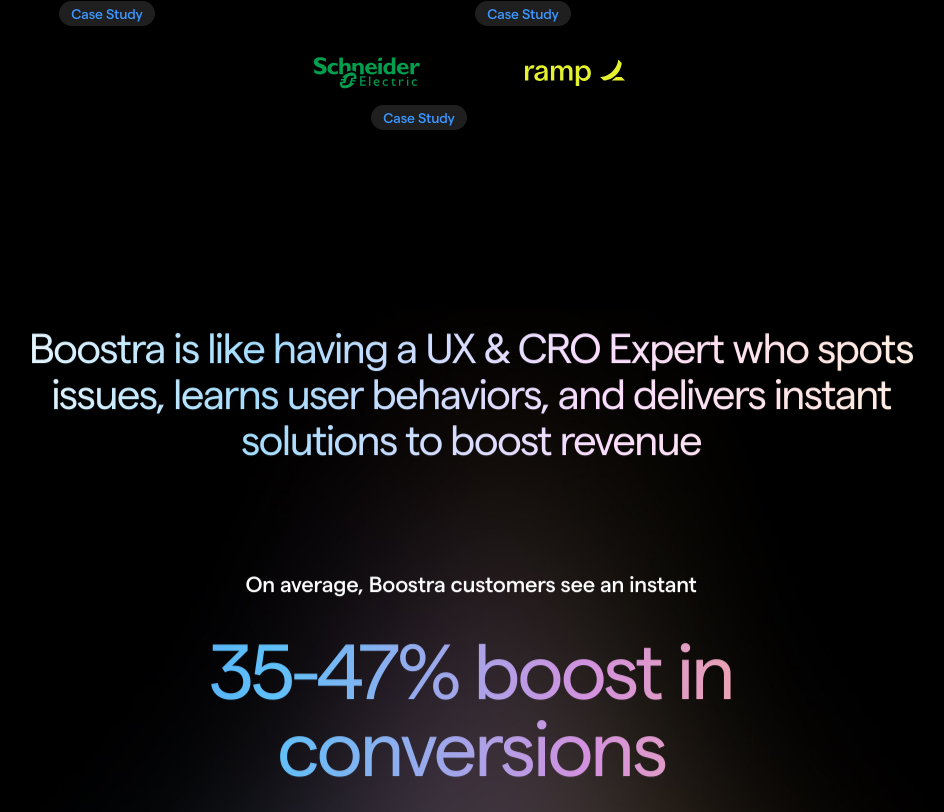
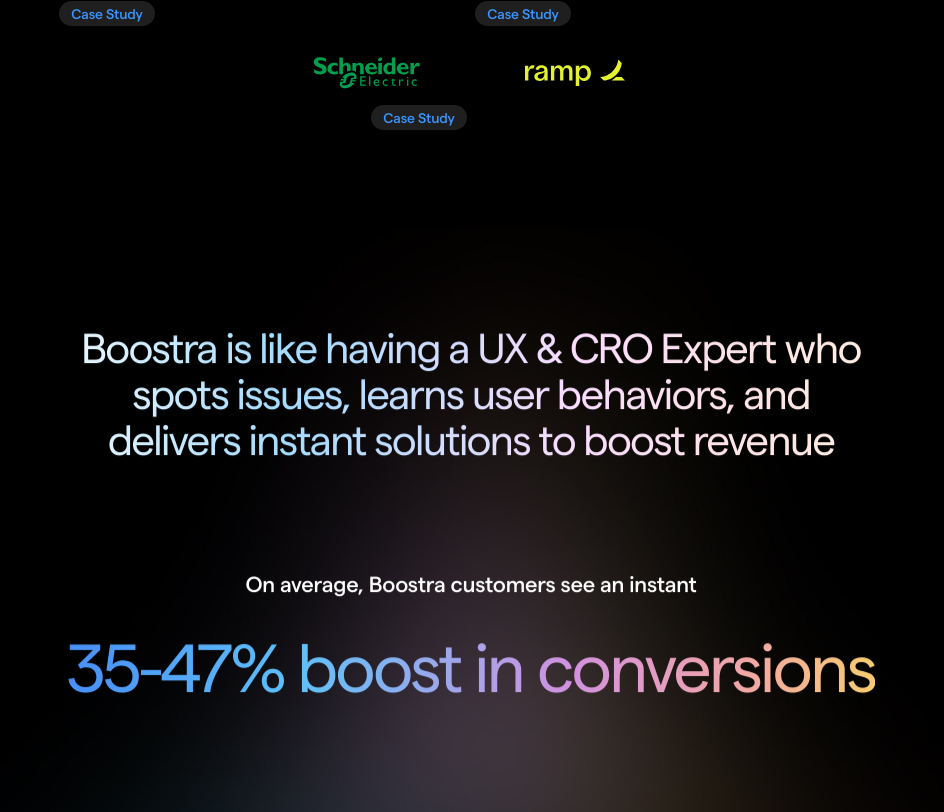
Before and after one commit to Alexander242424/boostra-marketing, a Next.js app: page / in a window 1280 px wide. Shown: the part 1028-1840 px from the top of the page, without its empty margins (169-1113 px from the left). Built offline with nearby package versions, Linux system fonts and the light colour scheme; no server answers.

Commit message:
Update layout styles in page, MarketingCardsSections, and TextBlock components for improved responsiveness and consistency.

```diff
--- a/src/app/page.tsx
+++ b/src/app/page.tsx
@@ -19,7 +19,7 @@ export default function RootPage() {
 
   return (
     <>
-      <div className="w-full h-full flex flex-col px-4 md:px-10 max-w-[1320px] mx-auto overflow-hidden">
+      <div className="w-full h-full flex flex-col px-4 md:px-10 max-w-[1320px] mx-auto not-md:overflow-hidden">
         <HeroSections />
         <BrandSections />
         <div id="solution">
--- a/src/components/MarketingCardsSections.tsx
+++ b/src/components/MarketingCardsSections.tsx
@@ -38,7 +38,7 @@ const marketingCards = [
 
 export default function MarketingCardsSections() {
   return (
-    <div className="grid grid-cols-1 lg:grid-cols-2 gap-0 lg:border-t-[1px] not-lg:border-b-[1px] border-[#242424] lg:mt-[53px]">
+    <div className="grid grid-cols-1 lg:grid-cols-2 gap-0 lg:border-t-[1px] lg:border-b-[1px] border-[#242424] lg:mt-[53px]">
       {/* Cards */}
       {marketingCards.map((card, index) => (
         <div
--- a/src/components/TextBlock.tsx
+++ b/src/components/TextBlock.tsx
@@ -16,7 +16,7 @@ export default function TextBlock() {
       }}
     >
       <AnimateOnScrollGroup
-        className="flex flex-col gap-[64px] lg:gap-[106px] pt-[48px] pb-[96px] md:py-[128px] lg:pt-[176px] lg:pb-[248px] lg:max-w-[1000px] mx-auto"
+        className="flex flex-col gap-[64px] lg:gap-[106px] pt-[48px] pb-[96px] md:py-[128px] lg:pt-[176px] lg:pb-[248px] mx-auto"
         staggerDelay={0.3}
       >
         <AnimateOnScrollItem
@@ -25,7 +25,7 @@ export default function TextBlock() {
           animation="fadeInUp"
           duration="fast"
         >
-          <h4 className="matter-h4-reg px-4 md:px-10 text-center text-gradient-blue-block">
+          <h4 className="matter-h4-reg px-4 md:px-10 text-center text-gradient-blue-block lg:max-w-[860px]">
             Boostra is like having a UX & CRO Expert who spots issues,
             learns user behaviors, and delivers instant solutions to boost
             revenue
@@ -47,7 +47,7 @@ export default function TextBlock() {
                 On average, Boostra customers <br /> see an instant
               </p>
             )}
-            <h2 className="matter-h1-reg text-gradient-blue">
+            <h2 className="matter-h2-reg text-gradient-blue">
               35-47% boost in conversions
             </h2>
           </div>
```
